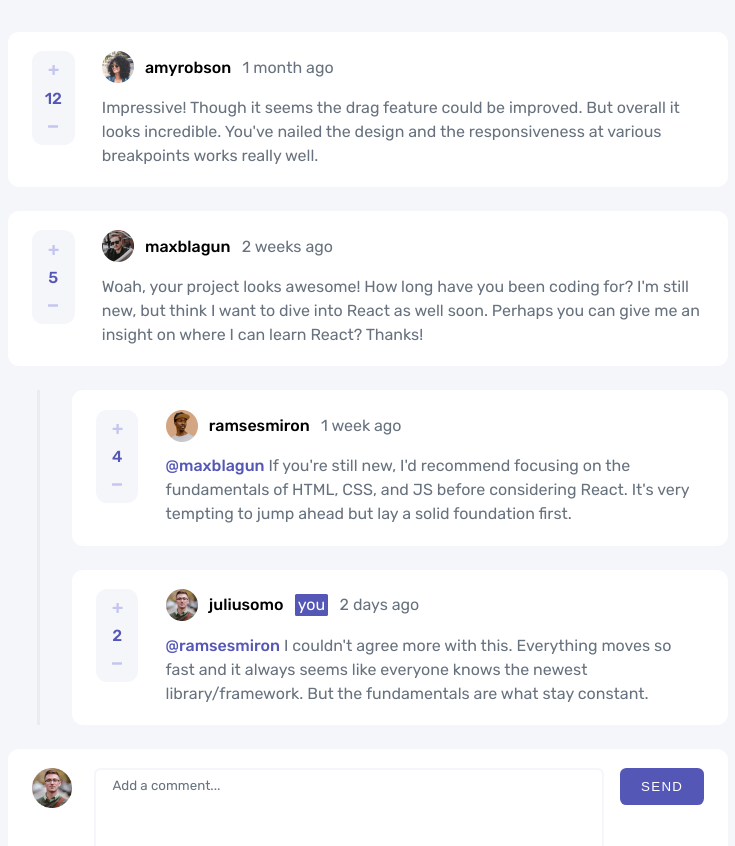
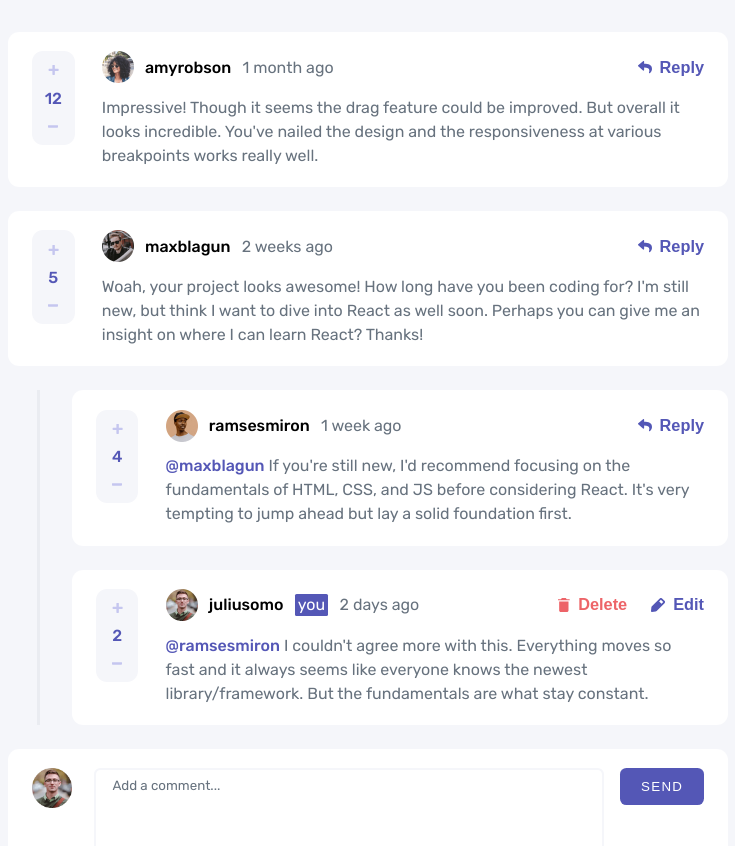
Before and after one commit to andy-devs/comment-section-challenge, a React (Create React App) app: page / in a window 1280 px wide. Shown: the top 846 px of the page, without its empty margins (272-1007 px from the left). Built offline with nearby package versions, Linux system fonts and the light colour scheme; the HTML template or start-up script is replaced by a standard one.

Commit message:
Reply Delete Edit buttons

```diff
--- a/src/components/Comments/Comment.js
+++ b/src/components/Comments/Comment.js
@@ -1,6 +1,9 @@
 import styles from './Comment.module.css';
 import IconPlus from '../../assets/icon-plus.svg';
 import IconMinus from '../../assets/icon-minus.svg';
+import IconReply from '../../assets/icon-reply.svg';
+import IconEdit from '../../assets/icon-edit.svg';
+import IconDelete from '../../assets/icon-delete.svg';
 import { useState } from 'react';
 
 const Comment = (props) => {
@@ -64,6 +67,7 @@ const Comment = (props) => {
 				</div>
 			</div>
 			<div className={styles['comment__content']}>
+				<div className={styles['comment__header']}>
 					<div className={styles['comment__content-user']}>
 						<img
 							className={styles['comment__content-user__image']}
@@ -81,6 +85,41 @@ const Comment = (props) => {
 						<span className={styles['comment__content-user__date']}>
 							{props.createdAt}
 						</span>
+					</div>
+					<div className={styles['comment__content-interactions']}>
+						{props.currentUser.username !== props.user.username ? (
+							<button
+								className={
+									styles['comment__content-interactions__item'] +
+									' ' +
+									styles['interactions__reply']
+								}>
+								<img src={IconReply} alt='reply icon' />
+								Reply
+							</button>
+						) : (
+							<>
+								<button
+									className={
+										styles['comment__content-interactions__item'] +
+										' ' +
+										styles['interactions__delete']
+									}>
+									<img src={IconDelete} alt='delete icon' />
+									Delete
+								</button>
+								<button
+									className={
+										styles['comment__content-interactions__item'] +
+										' ' +
+										styles['interactions__edit']
+									}>
+									<img src={IconEdit} alt='edit icon' />
+									Edit
+								</button>
+							</>
+						)}
+					</div>
 				</div>
 				<div className={styles['comment__content-text']}>
 					<p className={styles['comment__content-text__message']}>
--- a/src/components/Comments/Comment.module.css
+++ b/src/components/Comments/Comment.module.css
@@ -37,11 +37,13 @@
 	font-weight: 500;
 	cursor: default;
 }
+.comment__content {
+	width: 100%;
+}
 .comment__content-user {
 	display: flex;
 	align-items: center;
 	gap: 0.7rem;
-	margin-bottom: 0.8rem;
 }
 .comment__content-user__image {
 	max-width: 2rem;
@@ -66,3 +68,32 @@
 	color: var(--moderate-blue);
 	font-weight: 500;
 }
+.comment__header {
+	display: flex;
+	justify-content: space-between;
+	align-items: center;
+	margin-bottom: 0.8rem;
+}
+.comment__content-interactions {
+	display: flex;
+	gap: 1.5rem;
+	align-items: center;
+}
+.comment__content-interactions__item {
+	background: transparent;
+	border: none;
+	display: flex;
+	align-items: center;
+	gap: 0.5rem;
+	font-weight: 700;
+	font-size: 1.02rem;
+	color: var(--moderate-blue);
+	cursor: pointer;
+	transition: opacity 0.2s linear;
+}
+.comment__content-interactions__item:hover {
+	opacity: 0.6;
+}
+.interactions__delete {
+	color: var(--soft-red);
+}
```
Lines whose indentation alone changed are shown as unchanged.
